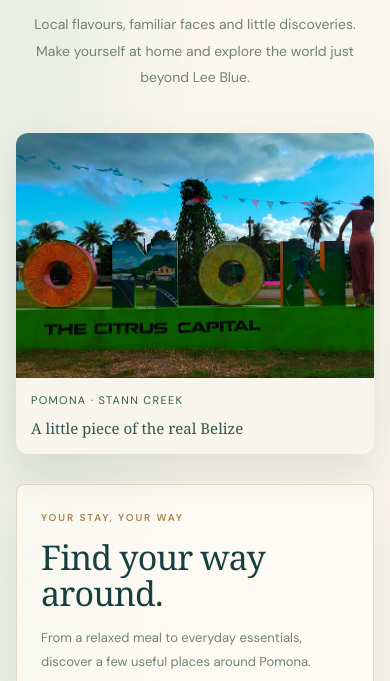
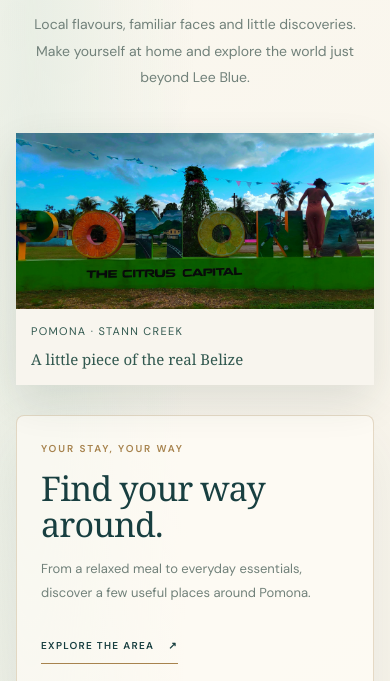
Before and after one commit to mysticanaturae/leeblue, a plain HTML site: page index.html in a window 390 px wide. Shown: the part 6944-7625 px from the top of the page. Drawn offline with nearby package versions, Linux system fonts and the light colour scheme.

Commit message:
Add files via upload

```diff
--- a/style-v2.css
+++ b/style-v2.css
@@ -1891,9 +1891,10 @@ a.lee-guide-card:hover .lee-guide-image img {
 .lee-pomona-sign-banner img {
     display: block;
     width: 100%;
-    height: clamp(230px, 34vw, 430px);
-    object-fit: cover;
-    object-position: center 55%;
+    height: auto;
+    max-height: none;
+    object-fit: contain;
+    object-position: center;
 }
 
 .lee-pomona-sign-banner figcaption {
@@ -1919,12 +1920,19 @@ a.lee-guide-card:hover .lee-guide-image img {
 
 @media (max-width: 600px) {
     .lee-pomona-sign-banner {
+        width: 100%;
+        height: auto;
         margin: 24px 0 30px;
+        overflow: visible;
         border-radius: 12px;
     }
 
     .lee-pomona-sign-banner img {
-        height: 245px;
+        width: 100%;
+        height: auto !important;
+        max-height: none !important;
+        object-fit: contain !important;
+        object-position: center !important;
     }
 
     .lee-pomona-sign-banner figcaption {
```
